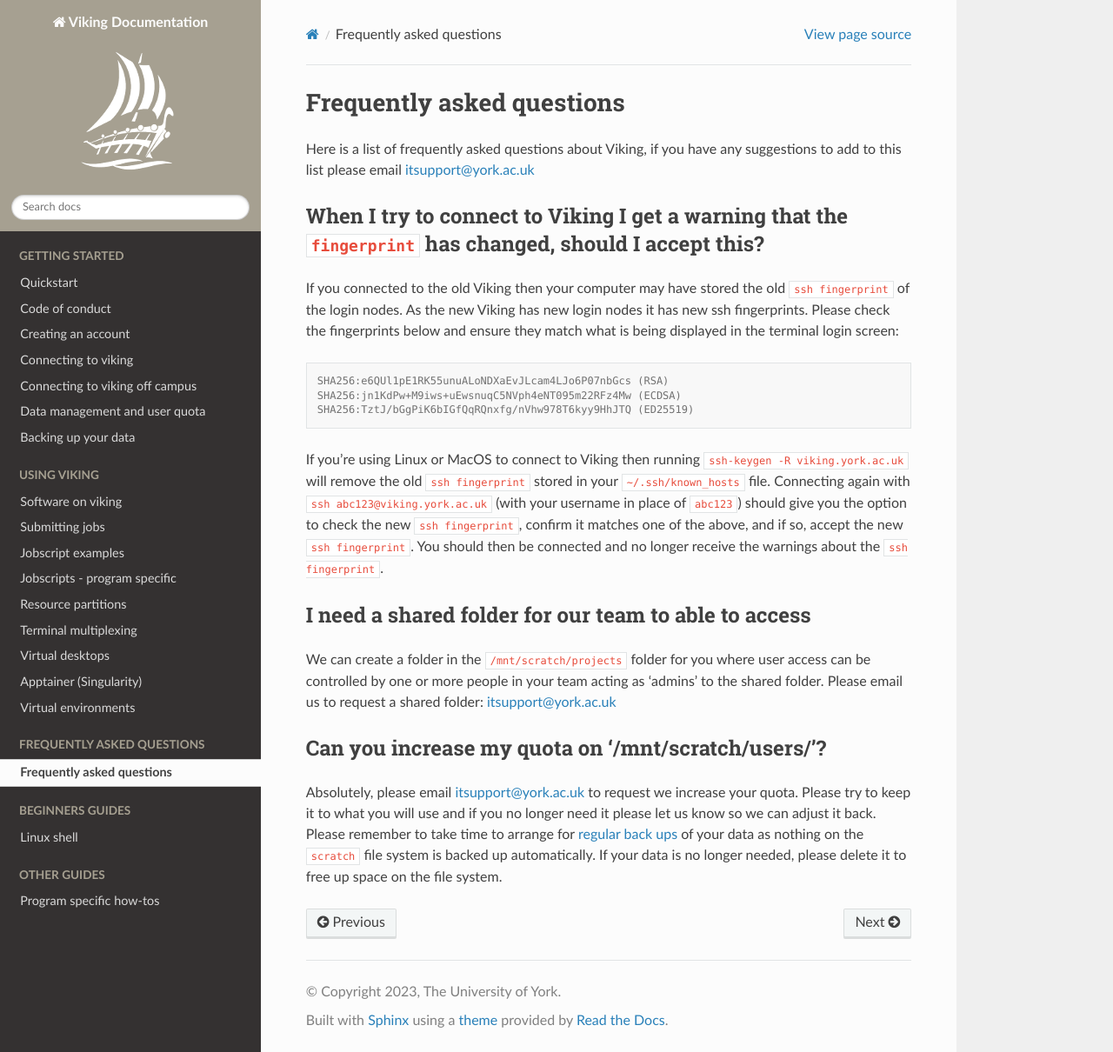
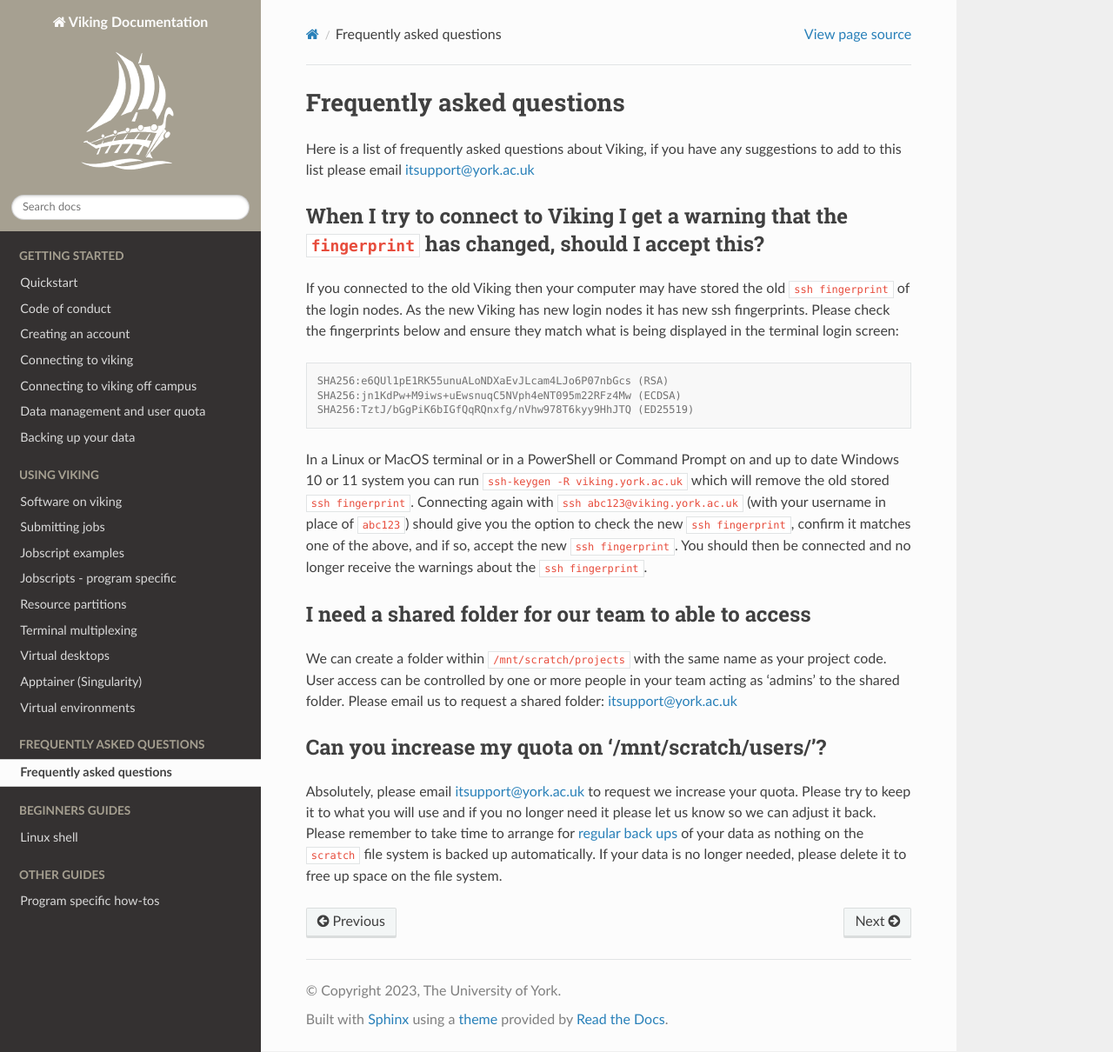
Before and after one commit to university-of-york/research-it-documentation, a Sphinx documentation site: the page built from docs/source/faq/faq.rst, in a window 1280 px wide and 1210 px high. Shown: the whole window at 87% size. Built offline with Sphinx 7.4.7 and the Read the Docs theme 2.0.0, drawn with Linux system fonts in a browser that asks for light colours.

Commit message:
update fingerprint and add references from other pages

```diff
--- a/docs/source/faq/faq.rst
+++ b/docs/source/faq/faq.rst
@@ -17,13 +17,13 @@
    SHA256:jn1KdPw+M9iws+uEwsnuqC5NVph4eNT095m22RFz4Mw (ECDSA)
    SHA256:TztJ/bGgPiK6bIGfQqRQnxfg/nVhw978T6kyy9HhJTQ (ED25519)
 
-If you're using Linux or MacOS to connect to Viking then running ``ssh-keygen -R viking.york.ac.uk`` will remove the old ``ssh fingerprint`` stored in your ``~/.ssh/known_hosts`` file. Connecting again with ``ssh abc123@viking.york.ac.uk`` (with your username in place of ``abc123``) should give you the option to check the new ``ssh fingerprint``, confirm it matches one of the above, and if so, accept the new ``ssh fingerprint``. You should then be connected and no longer receive the warnings about the ``ssh fingerprint``.
+In a Linux or MacOS terminal or in a PowerShell or Command Prompt on and up to date Windows 10 or 11 system you can run ``ssh-keygen -R viking.york.ac.uk`` which will remove the old stored ``ssh fingerprint``. Connecting again with ``ssh abc123@viking.york.ac.uk`` (with your username in place of ``abc123``) should give you the option to check the new ``ssh fingerprint``, confirm it matches one of the above, and if so, accept the new ``ssh fingerprint``. You should then be connected and no longer receive the warnings about the ``ssh fingerprint``.
 
 
 I need a shared folder for our team to able to access
 ^^^^^^^^^^^^^^^^^^^^^^^^^^^^^^^^^^^^^^^^^^^^^^^^^^^^^
 
-We can create a folder in the ``/mnt/scratch/projects`` folder for you where user access can be controlled by one or more people in your team acting as 'admins' to the shared folder. Please email us to request a shared folder: itsupport@york.ac.uk
+We can create a folder within ``/mnt/scratch/projects`` with the same name as your project code. User access can be controlled by one or more people in your team acting as 'admins' to the shared folder. Please email us to request a shared folder: itsupport@york.ac.uk
 
 
 Can you increase my quota on '/mnt/scratch/users/'?
--- a/docs/source/getting_started/connecting_to_viking.rst
+++ b/docs/source/getting_started/connecting_to_viking.rst
@@ -16,6 +16,8 @@
         SHA256:e6QUl1pE1RK55unuALoNDXaEvJLcam4LJo6P07nbGcs (RSA)
         SHA256:jn1KdPw+M9iws+uEwsnuqC5NVph4eNT095m22RFz4Mw (ECDSA)
         SHA256:TztJ/bGgPiK6bIGfQqRQnxfg/nVhw978T6kyy9HhJTQ (ED25519)
+
+    More detailed information can be found in the :doc:`FAQ </faq/faq>`
 
 
 Terminal access
--- a/docs/source/getting_started/quickstart.rst
+++ b/docs/source/getting_started/quickstart.rst
@@ -14,6 +14,7 @@
         SHA256:jn1KdPw+M9iws+uEwsnuqC5NVph4eNT095m22RFz4Mw (ECDSA)
         SHA256:TztJ/bGgPiK6bIGfQqRQnxfg/nVhw978T6kyy9HhJTQ (ED25519)
 
+    More detailed information can be found in the :doc:`FAQ </faq/faq>`
 
 
 Log in to viking
```
